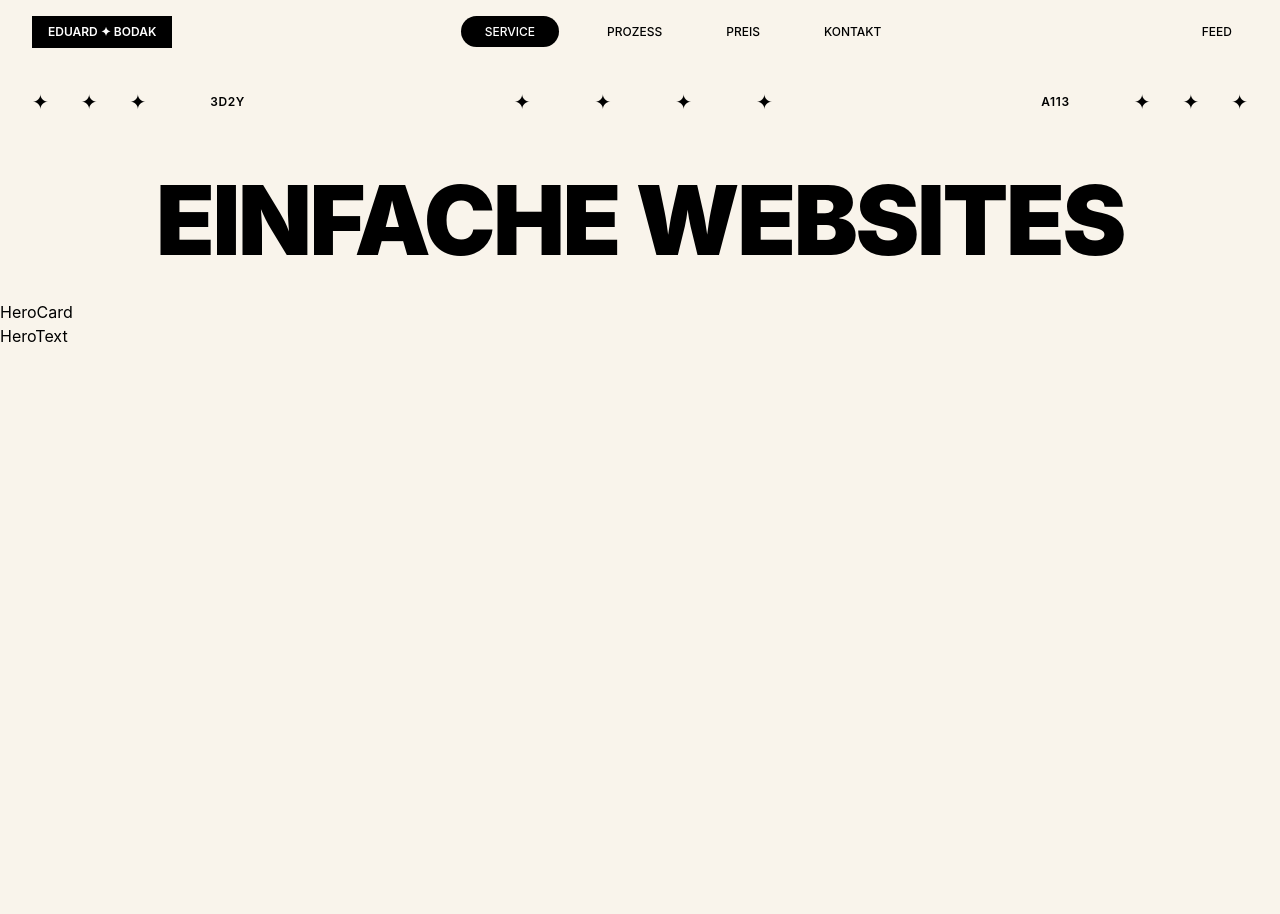
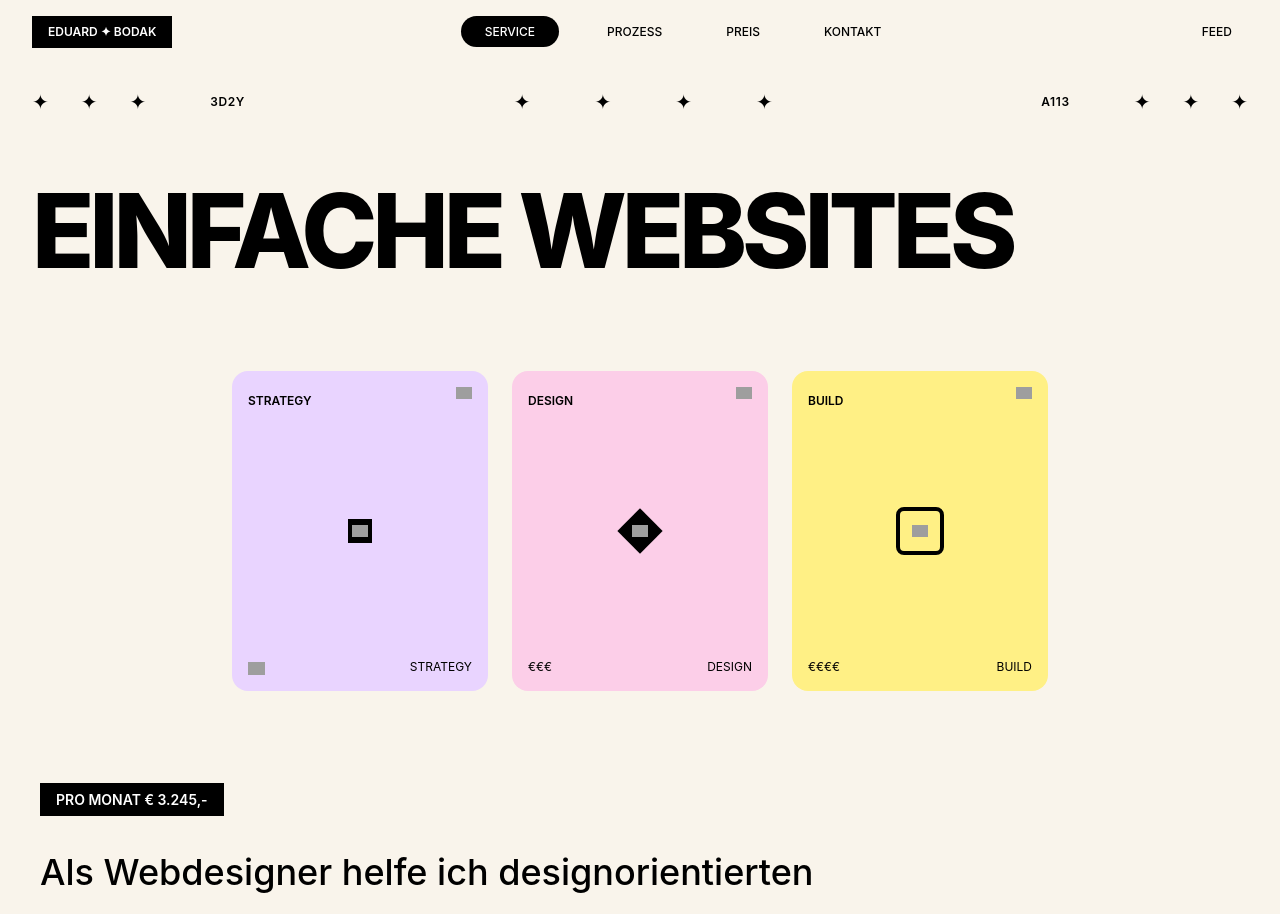
Before and after one commit to Rifate-nur-shawn/Eduardbodak-Animation, a React (Vite) app: page / in a window 1280 px wide. Shown: the top 914 px of the page. Before the commit the page ends 800 px from the top, so only its background shows below. Built offline with nearby package versions, Linux system fonts and the light colour scheme; grey boxes are pictures that could not be loaded.

Commit message:
feat: enhance Hero section with detailed HeroCard, HeroHeading, and HeroText components

```diff
--- a/src/Components/Hero/HeroCard.jsx
+++ b/src/Components/Hero/HeroCard.jsx
@@ -1,9 +1,119 @@
-import React from 'react'
+import React from "react";
 
 function HeroCard() {
   return (
-    <div>HeroCard</div>
-  )
+    <div className="py-12 px-8">
+      <div className="max-w-4xl mx-auto">
+        <div className="flex justify-center items-center gap-6">
+          {/* Purple Card - STRATEGY */}
+          <div className="relative w-64 h-80 bg-purple-200 rounded-2xl p-6">
+            <div className="absolute top-4 left-4">
+              <span className="text-xs font-semibold text-black">
+                STRATEGY
+              </span>
+            </div>
+            <div className="absolute top-4 right-4">
+              <img
+                src="https://cdn.prod.website-files.com/64591e5db836f60c02bb97e9/6797a20fa66d47f859adbb70_be6541a0545698a1b015d67bfc0cc149_icon-strategy.svg"
+                alt="Strategy Icon"
+                width="16"
+                height="16"
+              />
+            </div>
+            <div className="absolute inset-0 flex items-center justify-center">
+              <div className="flex gap-2">
+                <div className="w-6 h-6 bg-black flex items-center justify-center">
+                   <img
+                src="https://cdn.prod.website-files.com/64591e5db836f60c02bb97e9/6797a20fa66d47f859adbb70_be6541a0545698a1b015d67bfc0cc149_icon-strategy.svg"
+                alt="Strategy Icon"
+                width="16"
+                height="16"
+              />
+                </div>
+              </div>
+            </div>
+            <div className="absolute bottom-4 left-4">
+              <img
+                src="https://cdn.prod.website-files.com/64591e5db836f60c02bb97e9/6797a20fa66d47f859adbb70_be6541a0545698a1b015d67bfc0cc149_icon-strategy.svg"
+                alt="Strategy Icon"
+                width="17"
+                height="17"
+              />
+            </div>
+            <div className="absolute bottom-4 left-4 right-4">
+              <div className="flex justify-between items-center text-xs">
+                <span className="text-black"></span>
+                <span className="text-black">STRATEGY</span>
+              </div>
+            </div>
+          </div>
+
+          {/* Pink Card - DESIGN */}
+          <div className="relative w-64 h-80 bg-pink-200 rounded-2xl p-6">
+            <div className="absolute top-4 left-4">
+              <span className="text-xs font-semibold text-black">DESIGN</span>
+            </div>
+            <div className="absolute top-4 right-4">
+              <img
+                src="https://cdn.prod.website-files.com/64591e5db836f60c02bb97e9/6797a20f7daa2d8b2d055b0a_7600e889a3af59f71db716a7c1ded5bc_icon-design.svg"
+                alt="Design Icon"
+                width="16"
+                height="16"
+              />
+            </div>
+            <div className="absolute inset-0 flex items-center justify-center">
+              <div className="w-8 h-8 bg-black transform rotate-45 flex items-center justify-center">
+                <img
+                  src="https://cdn.prod.website-files.com/64591e5db836f60c02bb97e9/6797a20f7daa2d8b2d055b0a_7600e889a3af59f71db716a7c1ded5bc_icon-design.svg"
+                  alt="Design Icon"
+                  width="16"
+                  height="16"
+                  className="transform -rotate-45"
+                />
+              </div>
+            </div>
+            <div className="absolute bottom-4 left-4 right-4">
+              <div className="flex justify-between items-center text-xs">
+                <span className="text-black">€€€</span>
+                <span className="text-black">DESIGN</span>
+              </div>
+            </div>
+          </div>
+
+          {/* Yellow Card - BUILD */}
+          <div className="relative w-64 h-80 bg-yellow-200 rounded-2xl p-6">
+            <div className="absolute top-4 left-4">
+              <span className="text-xs font-semibold text-black">BUILD</span>
+            </div>
+            <div className="absolute top-4 right-4">
+              <img
+                src="https://cdn.prod.website-files.com/64591e5db836f60c02bb97e9/6797a20e6c45c550e3c0ff77_cc81fab4339bbc8ebbe9cc70ef28c84e_icon-build.svg"
+                alt="Build Icon"
+                width="16"
+                height="16"
+              />
+            </div>
+            <div className="absolute inset-0 flex items-center justify-center">
+              <div className="w-12 h-12 border-4 border-black rounded-lg flex items-center justify-center">
+                <img
+                  src="https://cdn.prod.website-files.com/64591e5db836f60c02bb97e9/6797a20e6c45c550e3c0ff77_cc81fab4339bbc8ebbe9cc70ef28c84e_icon-build.svg"
+                  alt="Build Icon"
+                  width="16"
+                  height="16"
+                />
+              </div>
+            </div>
+            <div className="absolute bottom-4 left-4 right-4">
+              <div className="flex justify-between items-center text-xs">
+                <span className="text-black">€€€€</span>
+                <span className="text-black">BUILD</span>
+              </div>
+            </div>
+          </div>
+        </div>
+      </div>
+    </div>
+  );
 }
 
-export default HeroCard
+export default HeroCard;
--- a/src/Components/Hero/HeroHeading.jsx
+++ b/src/Components/Hero/HeroHeading.jsx
@@ -1,15 +1,16 @@
 import React from "react";
 
 function HeroHeading() {
-return (
-    <div className=" py-8 px-8">
-        <div className=" mx-auto overflow-hidden">
-            <h1 className="text-6xl md:text-8xl  font-black text-black leading-none tracking-tight text-center whitespace-nowrap overflow-hidden text-ellipsis">
-                EINFACHE WEBSITES
-            </h1>
-        </div>
-    </div>
-);
+  return (
+<div className=" py-12 px-8 flex ">
+  <h1
+    className="text-[14vw] sm:text-[12vw] md:text-[10vw] lg:text-[8vw] font-extrabold text-black leading-[0.85] tracking-tighter"
+    style={{ fontFamily: "'Inter', sans-serif" }} // Use Inter or similar geometric font
+  >
+    EINFACHE<br className="sm:hidden" /> WEBSITES
+  </h1>
+</div>
+  );
 }
 
 export default HeroHeading;
--- a/src/Components/Hero/HeroText.jsx
+++ b/src/Components/Hero/HeroText.jsx
@@ -1,9 +1,40 @@
-import React from 'react'
+import React from "react";
 
 function HeroText() {
   return (
-    <div>HeroText</div>
-  )
+    <div className="py-12 px-8">
+      <div className="ml-2 mx-auto">
+        {/* Price badge */}
+        <div className="mb-8">
+          <span className="bg-black text-white px-4 py-2 text-sm font-semibold">
+            PRO MONAT € 3.245,-
+          </span>
+        </div>
+
+        {/* Description */}
+        <div className="flex justify-between items-end gap-12">
+          <div className="max-w-4xl">
+            <p className="text-3xl md:text-4xl font-medium leading-relaxed text-black">
+              Als Webdesigner helfe ich designorientierten Unternehmen, alle
+              ihre Wünsche wahr werden zu lassen.{" "}
+              <span className="text-gray-500">
+                Solange es etwas mit einer tollen Website zu tun hat.
+              </span>
+            </p>
+          </div>
+
+          <div className="flex-shrink-0">
+            <div className="text-right">
+              <div className="text-sm font-semibold text-black mb-2">
+                WEBDESIGN & WEBFLOW
+              </div>
+              <div className="w-2 h-2 bg-black rounded-full ml-auto"></div>
+            </div>
+          </div>
+        </div>
+      </div>
+    </div>
+  );
 }
 
-export default HeroText
+export default HeroText;
```
